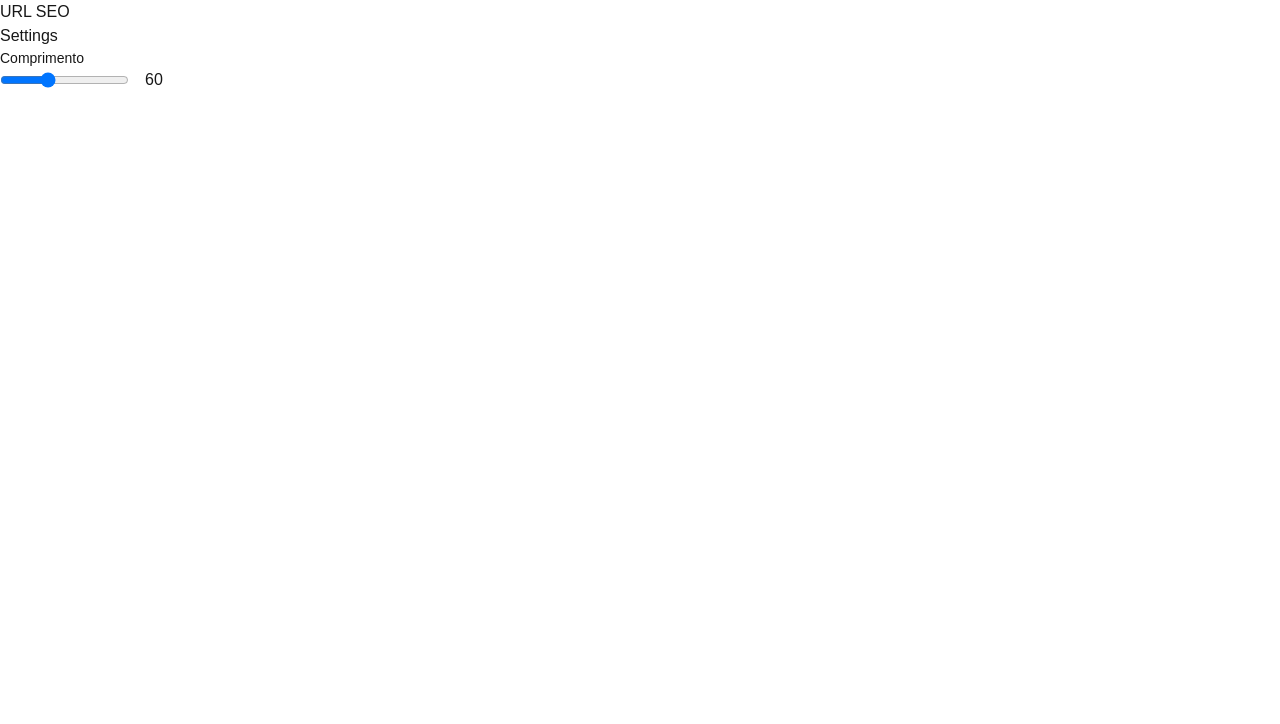
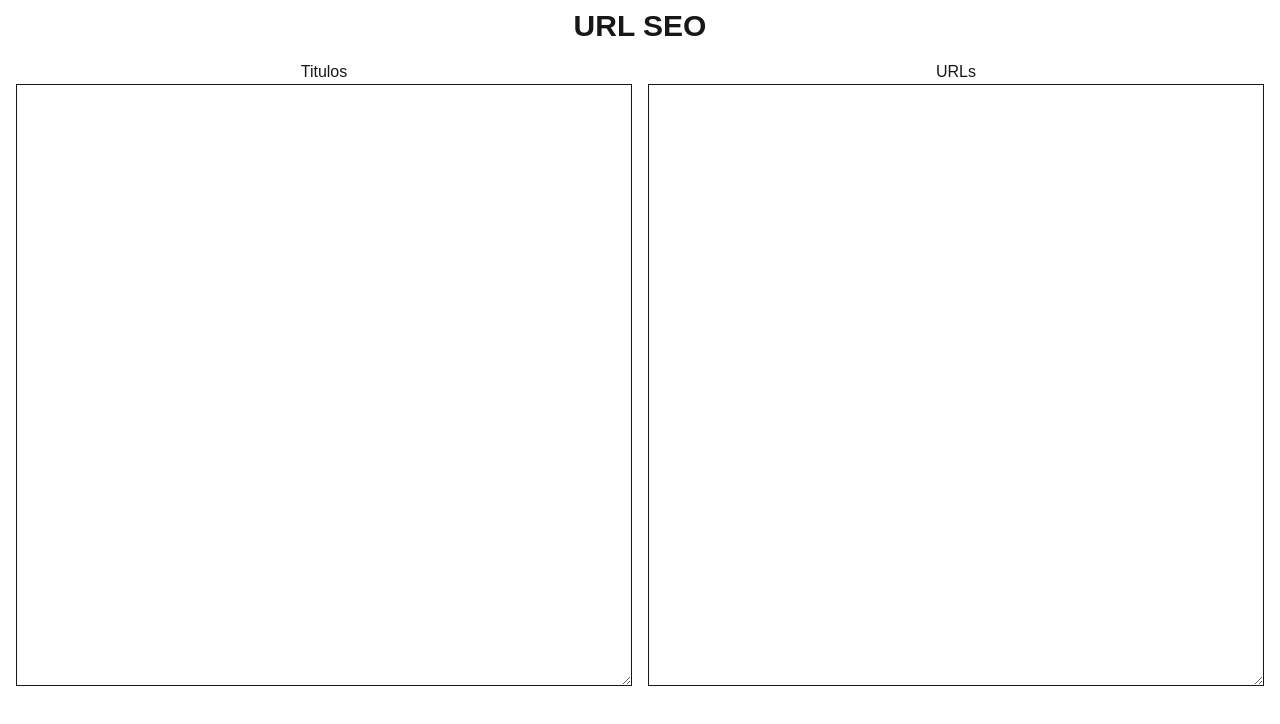
Before and after one commit to joaolboing/url-seo, a Next.js app: page / in a window 1280 px wide. Shown: the top 724 px of the page. Built offline with nearby package versions, Linux system fonts and the light colour scheme.

Commit message:
chore: add basic funcionality

```diff
--- a/src/app/page.tsx
+++ b/src/app/page.tsx
@@ -1,29 +1,81 @@
 'use client'
 
-import { RangeInput } from '@/components/RangeInput'
-import { useState } from 'react'
+import { useEffect, useRef, useState } from 'react'
 
 export default function Home() {
-  const [comprimento, setComprimento] = useState(60)
+  const rows = 25
+
+  const titulosRef = useRef<HTMLTextAreaElement>(null)
+  const urlsRef = useRef<HTMLTextAreaElement>(null)
+
+  // eslint-disable-next-line @typescript-eslint/no-explicit-any
+  const handleScroll = (sourceTextArea: any, targetTextArea: any) => {
+    const source = sourceTextArea.current
+    const target = targetTextArea.current
+
+    if (!source || !target) return
+
+    target.scrollTop = source.scrollTop
+    target.scrollLeft = source.scrollLeft
+  }
+
+  useEffect(() => {
+    const titulosArea = titulosRef.current
+    const urlsArea = urlsRef.current
+
+    if (titulosArea && urlsArea) {
+      const handleScroll1 = () => handleScroll(titulosRef, urlsRef)
+      const handleScroll2 = () => handleScroll(urlsRef, titulosRef)
+
+      titulosArea.addEventListener('scroll', handleScroll1)
+      urlsArea.addEventListener('scroll', handleScroll2)
+      return () => {
+        titulosArea.removeEventListener('scroll', handleScroll1)
+        urlsArea.removeEventListener('scroll', handleScroll2)
+      }
+    }
+  })
+
+  const [titulos, setTitulos] = useState<string[]>([])
+  const [urls, setUrls] = useState<string[]>([])
+
+  useEffect(() => {
+    const urls = titulos.map((titulo) => {
+      return titulo
+        .toLowerCase()
+        .trim()
+        .replace(/ /g, '-')
+        .replace(/[^a-z0-9-]/g, '')
+    })
+    setUrls(urls)
+  }, [titulos])
+
   return (
-    <div>
-      <h1>URL SEO</h1>
+    <div className="container mx-auto mt-2">
+      <h1 className="text-3xl font-bold text-center">URL SEO</h1>
 
-      <div>
-        <span>Settings</span>
-        <div className="flex flex-row gap-4">
-          <RangeInput
-            min={10}
-            max={150}
-            label="Comprimento"
-            value={comprimento}
-            onChange={(value) => setComprimento(value)}
-          />
+      <div className="grid grid-cols-2 gap-4 m-4">
+        <div className="flex flex-col text-center">
+          <label>Titulos</label>
+          <textarea
+            ref={titulosRef}
+            rows={rows}
+            className="border"
+            value={titulos.join('\n')}
+            onChange={(e) => {
+              setTitulos(e.target.value.split('\n'))
+            }}
+          ></textarea>
         </div>
-      </div>
-      <div className="grid grid-cols-2 gap-4">
-        <div></div>
-        <div></div>
+        <div className="flex flex-col text-center">
+          <label>URLs</label>
+          <textarea
+            ref={urlsRef}
+            rows={rows}
+            value={urls.join('\n')}
+            className="border"
+          ></textarea>
+        </div>
       </div>
     </div>
   )
```
